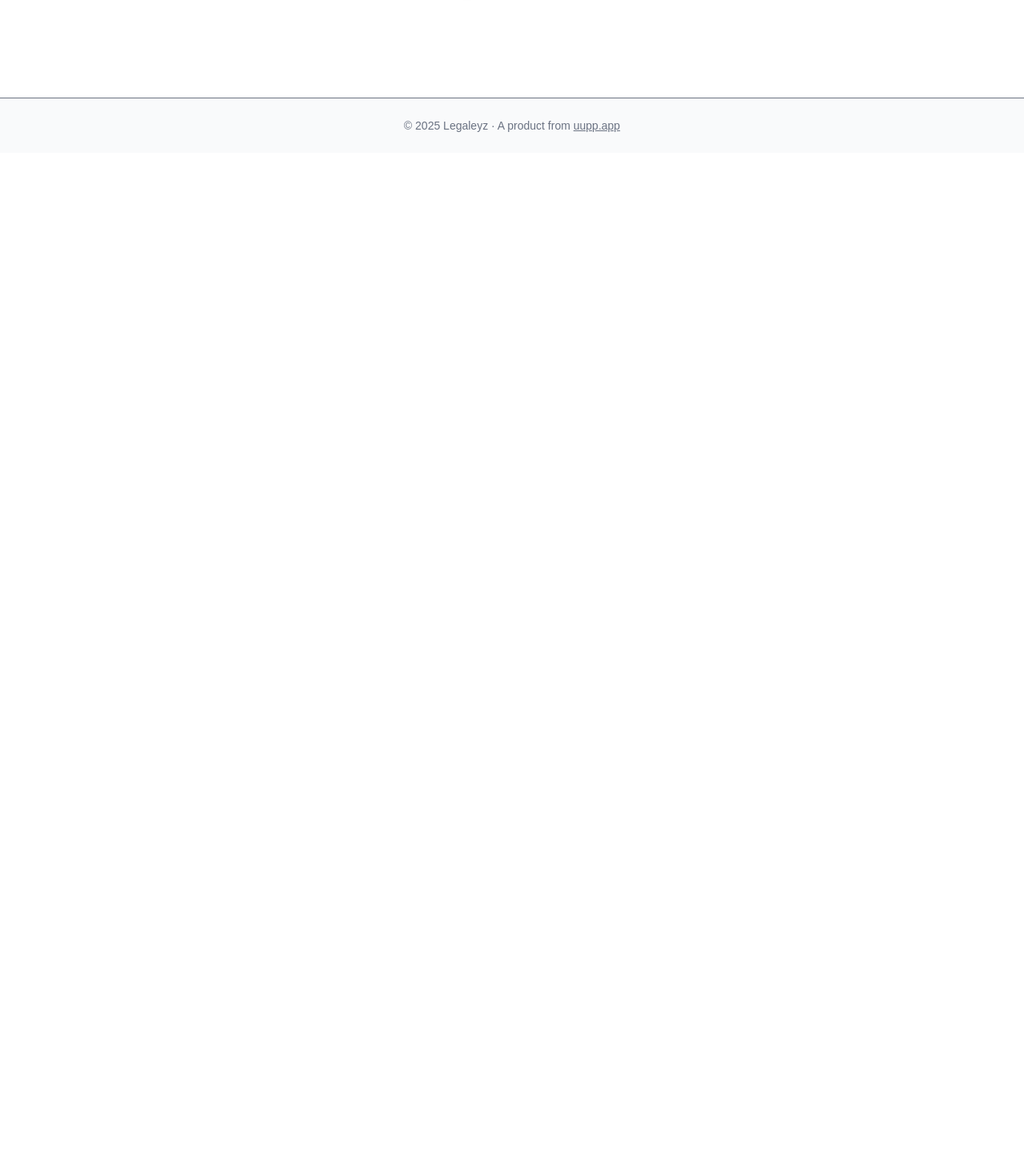
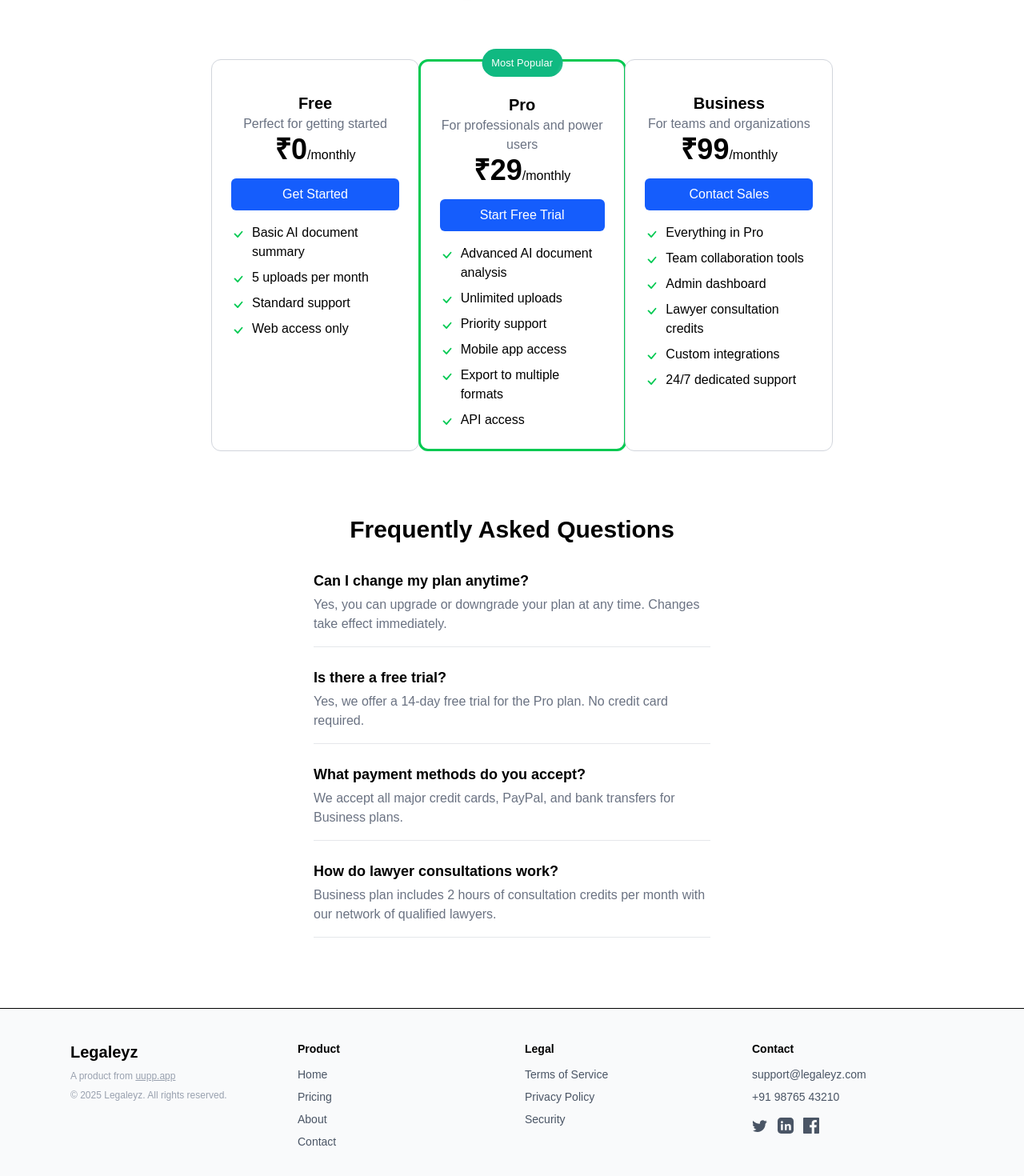
Before and after one commit to xyzabhi/legaleyz, a Next.js app: page /pricing in a window 1280 px wide. Shown: the part 292-1762 px from the top of the page at 80% size. Before the commit the page ends 800 px from the top, so only its background shows below. Built offline with nearby package versions, Linux system fonts and the light colour scheme.

Commit message:
build: /pricing page completed

```diff
--- a/src/app/pricing/page.tsx
+++ b/src/app/pricing/page.tsx
@@ -1,6 +1,7 @@
 "use client";
 
 import GlossyBadge from "@/components/GlossyBadge";
+import PricingCard from "@/components/PricingCard";
 import Toggle from "@/components/Toggle";
 import Link from "next/link";
 import { useState } from "react";
@@ -10,28 +11,76 @@ export default function Pricing() {
   const plans = [
     {
       name: "Free",
-      price: "₹0",
-      features: ["10 pages per month", "200 MB Storage", "Basic risk detection"],
+      priceMonthly: "₹0",
+      priceYearly: "₹0",
+      description: "Perfect for getting started",
+      features: [
+        "Basic AI document summary",
+        "5 uploads per month",
+        "Standard support",
+        "Web access only"
+      ],
+      action_name: "Get Started",
+      isPopular: false,
     },
     {
-      name: "Starter",
-      price: "₹99",
-      features: ["100 pages per month", "1 GB Storage", "Advanced risk detection", "Tagging"],
+      name: "Pro",
+      priceMonthly: "₹29",
+      priceYearly: "₹24",
+      description: "For professionals and power users",
+      features: [
+        "Advanced AI document analysis",
+        "Unlimited uploads",
+        "Priority support",
+        "Mobile app access",
+        "Export to multiple formats",
+        "API access"
+      ],
+      action_name: "Start Free Trial",
+      isPopular: true,  // marked Most Popular
     },
     {
-      name: "Professional",
-      price: "₹499",
-      features: ["1000 pages per month", "5 GB Storage", "Advanced risk detection", "Tagging", "Customizable templates"],
+      name: "Business",
+      priceMonthly: "₹99",
+      priceYearly: "₹79",
+      description: "For teams and organizations",
+      features: [
+        "Everything in Pro",
+        "Team collaboration tools",
+        "Admin dashboard",
+        "Lawyer consultation credits",
+        "Custom integrations",
+        "24/7 dedicated support"
+      ],
+      action_name: "Contact Sales",
+      isPopular: false,
+    },
+  ];
+
+
+  const faqs = [
+    {
+      question: "Can I change my plan anytime?",
+      answer:
+        "Yes, you can upgrade or downgrade your plan at any time. Changes take effect immediately.",
     },
     {
-      name: "Expert",
-      price: "₹999",
-      features: ["3000 pages per month", "10 GB Storage", "Advanced risk detection", "Tagging", "Customizable templates", "Dedicated support"],
+      question: "Is there a free trial?",
+      answer:
+        "Yes, we offer a 14-day free trial for the Pro plan. No credit card required.",
     },
     {
-      name: "Enterprise",
+      question: "What payment methods do you accept?",
+      answer:
+        "We accept all major credit cards, PayPal, and bank transfers for Business plans.",
+    },
+    {
+      question: "How do lawyer consultations work?",
+      answer:
+        "Business plan includes 2 hours of consultation credits per month with our network of qualified lawyers.",
     },
   ];
+
   const [active, setActive] = useState("monthly");
   return (
     <main className="min-h-screen bg-white text-black">
@@ -43,24 +92,69 @@ export default function Pricing() {
         </p>
         <div className="flex justify-center items-center gap-4 mt-4 mb-8">
           <span className={`text-base transition-colors duration-200 ${active === "monthly" ? "text-black" : "text-gray-500"}`}>Monthly</span>
-          {/* <div className="flex items-center rounded-full p-1 cursor-pointer bg-blue-500" style={{ minWidth: 48 }} onClick={()=>{
-            active === "monthly" ? setActive("yearly") : setActive("monthly");
-          }}>
-            <button className={`w-6 h-6 rounded-full ${active === "monthly" ? "bg-white" : ""} transition-colors duration-200`}></button>
-            <button className={`w-6 h-6 rounded-full ${active === "yearly" ? "bg-white" : ""} transition-colors duration-200`}></button>
-          </div> */}
           <Toggle active={active} setActive={setActive} />
           <span className={`flex items-center gap-2 text-base  transition-colors duration-200 ${active === "yearly" ? "text-black" : "text-gray-500"}`}>
-            Yearly <span className="ml-1"><GlossyBadge /></span>
+            Yearly <span className="ml-1"><GlossyBadge text="Save 20%" /></span>
           </span>
         </div>
+      </section>
+      <section className="mx-auto w-full sm:w-11/12 md:w-4/5 lg:w-3/4 xl:w-3/5 px-2 grid grid-cols-1 sm:grid-cols-2 lg:grid-cols-3 gap-6 place-items-center items-stretch">
+        {
+          plans.map((plan, index) => (
+            <PricingCard key={index} plan={{...plan, price: active === "monthly" ? plan.priceMonthly : plan.priceYearly, period: active}} />
+          ))
+        }
+      </section>
 
-      </section>
-      <footer className="border-t bg-gray-50 py-6 text-center text-sm text-gray-500 mt-12">
-        <p>
-          © {new Date().getFullYear()} Legaleyz · A product from {" "}
-          <Link href="https://uupp.app" className="underline hover:text-black">uupp.app</Link>
-        </p>
+<section className="flex flex-col items-center mx-auto w-full sm:w-11/12 md:w-4/5 lg:w-3/4 xl:w-2/5 px-2 pt-20 pb-10 text-center">
+
+  <h1 className="text-3xl font-semibold mb-8 text-center">Frequently Asked Questions</h1>
+  <div className="w-full flex flex-col gap-6">
+    {faqs.map((faq, index) => (
+      <div key={index} className="border-b border-gray-200 pb-4 text-left">
+        <h2 className="text-lg font-semibold mb-1">{faq.question}</h2>
+        <p className="text-gray-500">{faq.answer}</p>
+      </div>
+    ))}
+  </div>
+
+</section>
+
+      <footer className="bg-gray-50 border-t py-10 mt-12">
+        <div className="max-w-6xl mx-auto px-6 grid grid-cols-1 md:grid-cols-4 gap-8 text-left text-sm text-gray-600">
+          {/* Brand/Logo */}
+          <div className="flex flex-col gap-2">
+            <span className="text-xl font-bold text-black">Legaleyz</span>
+            <span className="text-xs text-gray-400">A product from <a href="https://uupp.app" className="underline hover:text-black" target="_blank">uupp.app</a></span>
+            <span className="text-xs text-gray-400">© {new Date().getFullYear()} Legaleyz. All rights reserved.</span>
+          </div>
+          {/* Navigation */}
+          <div className="flex flex-col gap-2">
+            <span className="font-semibold text-black mb-1">Product</span>
+            <a href="/" className="hover:text-black">Home</a>
+            <a href="/pricing" className="hover:text-black">Pricing</a>
+            <a href="/about" className="hover:text-black">About</a>
+            <a href="/contact" className="hover:text-black">Contact</a>
+          </div>
+          {/* Legal */}
+          <div className="flex flex-col gap-2">
+            <span className="font-semibold text-black mb-1">Legal</span>
+            <a href="/terms" className="hover:text-black">Terms of Service</a>
+            <a href="/privacy" className="hover:text-black">Privacy Policy</a>
+            <a href="/security" className="hover:text-black">Security</a>
+          </div>
+          {/* Contact & Social */}
+          <div className="flex flex-col gap-2">
+            <span className="font-semibold text-black mb-1">Contact</span>
+            <a href="mailto:support@legaleyz.com" className="hover:text-black">support@legaleyz.com</a>
+            <span>+91 98765 43210</span>
+            <div className="flex gap-3 mt-2">
+              <a href="https://twitter.com/" aria-label="Twitter" className="hover:text-black"><svg width="20" height="20" fill="currentColor" viewBox="0 0 24 24"><path d="M22.46 6c-.77.35-1.6.58-2.47.69a4.3 4.3 0 0 0 1.88-2.37 8.59 8.59 0 0 1-2.72 1.04A4.28 4.28 0 0 0 16.11 4c-2.37 0-4.29 1.92-4.29 4.29 0 .34.04.67.11.99C7.69 9.13 4.07 7.38 1.64 4.7c-.37.64-.58 1.39-.58 2.19 0 1.51.77 2.84 1.95 3.62-.72-.02-1.39-.22-1.98-.55v.06c0 2.11 1.5 3.87 3.5 4.27-.36.1-.74.16-1.13.16-.28 0-.54-.03-.8-.08.54 1.68 2.11 2.91 3.97 2.94A8.6 8.6 0 0 1 2 19.54c-.29 0-.57-.02-.85-.05A12.13 12.13 0 0 0 8.29 21.5c7.55 0 11.68-6.26 11.68-11.68 0-.18-.01-.36-.02-.54A8.18 8.18 0 0 0 22.46 6z"/></svg></a>
+              <a href="https://linkedin.com/" aria-label="LinkedIn" className="hover:text-black"><svg width="20" height="20" fill="currentColor" viewBox="0 0 24 24"><path d="M19 0h-14c-2.76 0-5 2.24-5 5v14c0 2.76 2.24 5 5 5h14c2.76 0 5-2.24 5-5v-14c0-2.76-2.24-5-5-5zm-11 19h-3v-9h3v9zm-1.5-10.28c-.97 0-1.75-.79-1.75-1.75s.78-1.75 1.75-1.75 1.75.79 1.75 1.75-.78 1.75-1.75 1.75zm13.5 10.28h-3v-4.5c0-1.08-.02-2.47-1.5-2.47-1.5 0-1.73 1.17-1.73 2.39v4.58h-3v-9h2.89v1.23h.04c.4-.75 1.38-1.54 2.84-1.54 3.04 0 3.6 2 3.6 4.59v4.72z"/></svg></a>
+              <a href="https://facebook.com/" aria-label="Facebook" className="hover:text-black"><svg width="20" height="20" fill="currentColor" viewBox="0 0 24 24"><path d="M22.675 0h-21.35c-.733 0-1.325.592-1.325 1.326v21.348c0 .733.592 1.326 1.325 1.326h11.495v-9.294h-3.128v-3.622h3.128v-2.672c0-3.1 1.893-4.788 4.659-4.788 1.325 0 2.463.099 2.797.143v3.24l-1.918.001c-1.504 0-1.797.715-1.797 1.763v2.313h3.587l-.467 3.622h-3.12v9.294h6.116c.733 0 1.325-.593 1.325-1.326v-21.349c0-.734-.592-1.326-1.325-1.326z"/></svg></a>
+            </div>
+          </div>
+        </div>
       </footer>
     </main>
   );
--- a/src/components/GlossyBadge.tsx
+++ b/src/components/GlossyBadge.tsx
@@ -1,4 +1,4 @@
-export default function GlossyBadge() {
+export default function GlossyBadge({text}: {text: string}) {
     return (
         <>
             <style>{`
@@ -58,7 +58,7 @@ export default function GlossyBadge() {
         `}</style>
 
             <span className="glossy-badge">
-                Save 20%
+                {text}
             </span>
         </>
     );
--- /dev/null
+++ b/src/components/PricingCard.tsx
@@ -0,0 +1,33 @@
+import GlossyBadge from "./GlossyBadge";
+
+export default function PricingCard({ plan }: { plan: any }) {
+  return (
+    <div className={`relative rounded-xl border bg-white p-6 pt-10 text-left mx-auto w-full max-w-xs min-w-[260px] ${plan.isPopular ? "border-3 border-green-500" : "border border-gray-300"}`}>
+      {plan.isPopular && (
+        <div className="absolute left-1/2 -top-4 -translate-x-1/2 z-10">
+          <GlossyBadge text="Most Popular" />
+        </div>
+      )}
+      <h3 className="text-xl font-semibold text-center">{plan.name}</h3>
+      <p className="text-center text-gray-500">{plan.description}</p>
+      <p className="text-center text-4xl font-bold">
+        {plan.price}
+        {plan.period === "monthly" && <span className="text-base font-normal">/monthly</span>}
+        {plan.period === "yearly" && <span className="text-base font-normal">/yearly</span>}
+      </p>
+      <button className="w-full bg-blue-600 text-white p-2 rounded-md mt-4 cursor-pointer">{plan.action_name}</button>
+      <ul className="mt-4 space-y-2">
+        {plan.features.map((feature: string, index: number) => (
+          <li key={index} className="flex items-start gap-2">
+            <span className="mt-1 text-green-500">
+              <svg width="18" height="18" viewBox="0 0 20 20" fill="none" xmlns="http://www.w3.org/2000/svg">
+                <path d="M5 10.5L9 14.5L15 7.5" stroke="currentColor" strokeWidth="2" strokeLinecap="round" strokeLinejoin="round"/>
+              </svg>
+            </span>
+            <span>{feature}</span>
+          </li>
+        ))}
+      </ul>
+    </div>
+  );
+}
```
